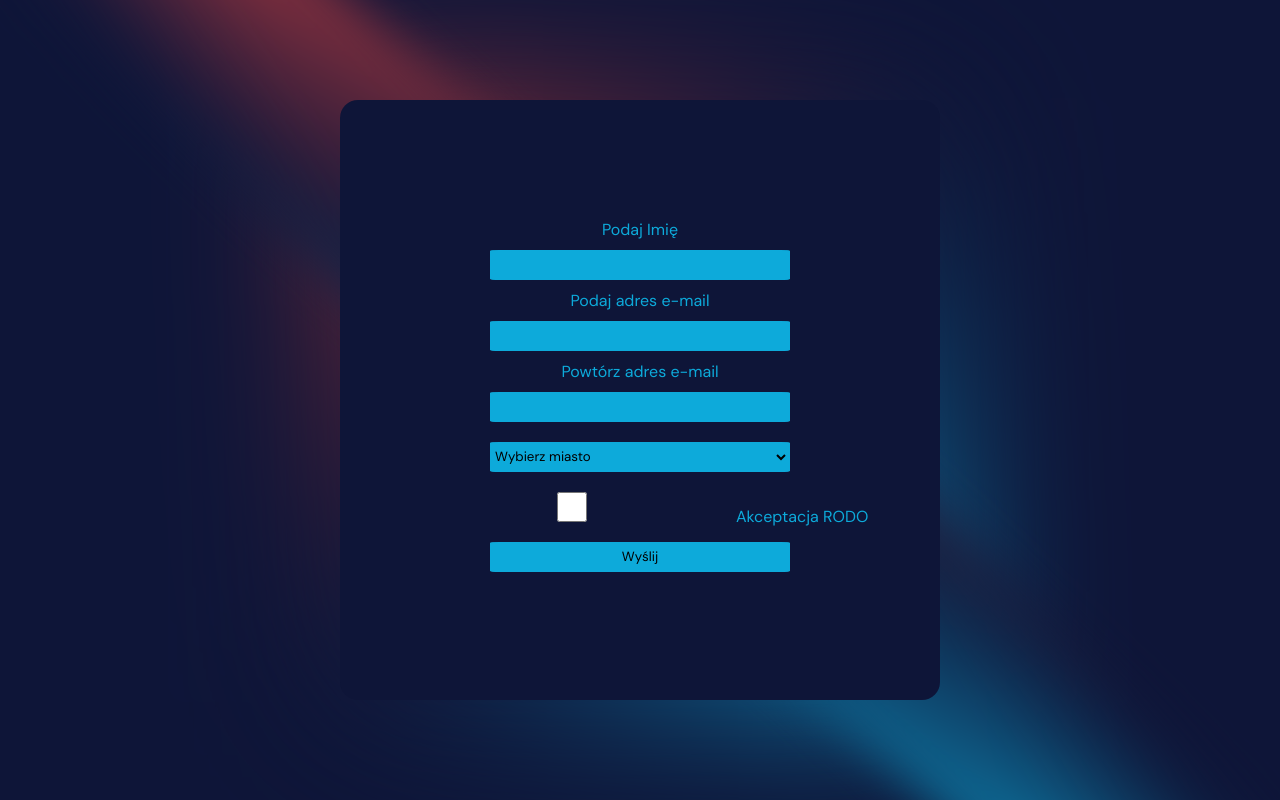
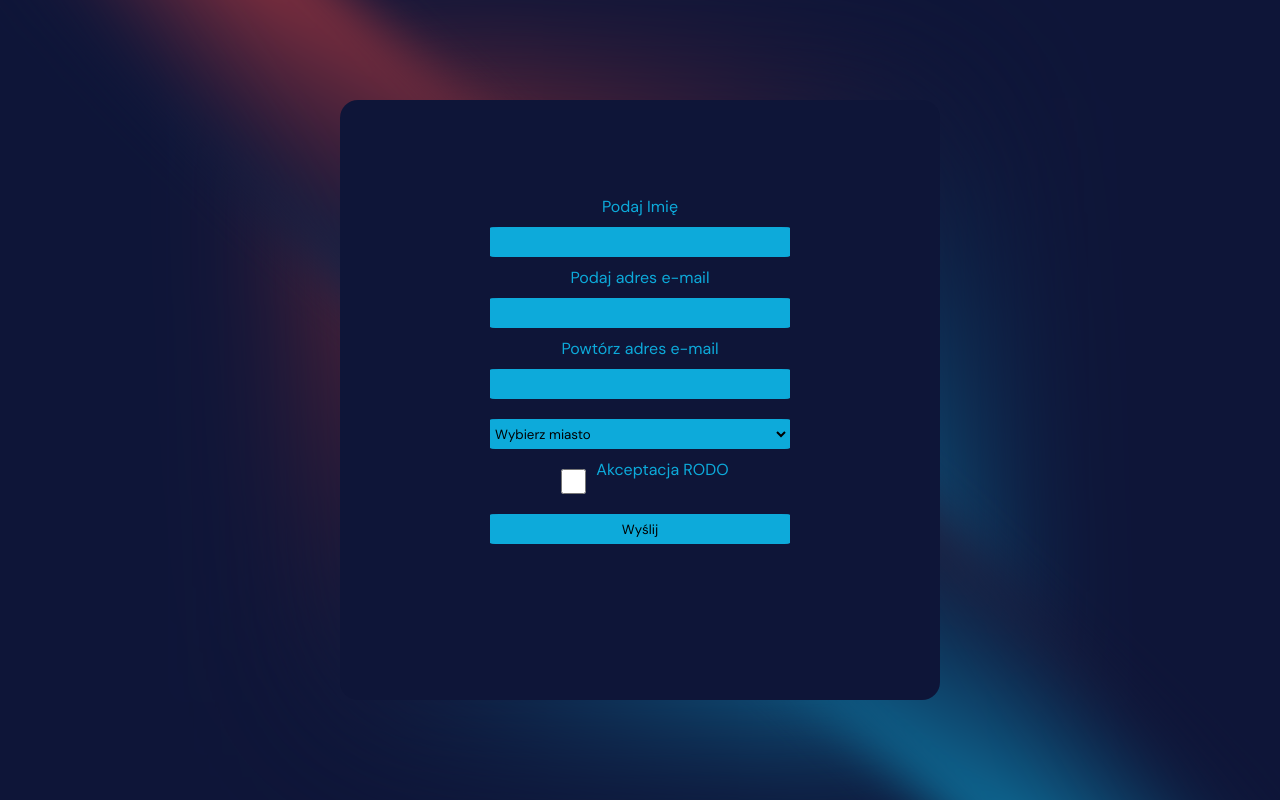
Before and after one commit to EmiliaPrzybylek/form-validation, a plain HTML site: page index.html in a window 1280 px wide. Shown: the top 800 px of the page. Drawn offline with Linux system fonts and the light colour scheme.

Commit message:
html: form-box, form edited; rodo-box, chechbox styled

```diff
--- a/css/style.css
+++ b/css/style.css
@@ -23,8 +23,8 @@ span {
     height: 600px;
     background: white;
     border-radius: 10%;
-    display: flex;
-    align-items: center;
+    /* display: flex; */
+    /* align-items: center; */
 }
 
 .box::before {
@@ -54,7 +54,7 @@ span {
 
 }
 
-.form {
+.form-box {
     position: absolute;
     top: 0;
     left: 0;
@@ -63,13 +63,30 @@ span {
     background: #0e1538;
     z-index: 10;
     color: #0daada;
-    text-align: center;
-    display: flex;
+    /* text-align: center; */
+    /* display: flex;
     justify-content: center;
-    align-items: center;
+    align-items: center; */
     border-radius: 3%;
 }
 
+.form {
+    height: 550px;
+    display: flex;
+    flex-direction: column;
+    align-items: center;
+    justify-content: center;
+}
+
+.rodo-box {
+    display: flex;
+    justify-content: center;
+}
+
+.checkbox {
+    height: 25px;
+    width: 25px;
+}
 
 input, select {
     background-color: #0daada;
--- a/index.html
+++ b/index.html
@@ -12,8 +12,8 @@
 
 <body>
     <div class="box">
-        <div class="form">
-            <form>
+        <div class="form-box">
+            <form class="form">
                 <span id="errors"></span>
 
                 <p>Podaj Imię </p>
@@ -34,11 +34,11 @@
                     <option value="Łódź">Łódź</option>
                 </select>
 
-                <div class="rodo">
-                    <input type="checkbox" id="rodo">
+                <div class="rodo-box">
+                    <input type="checkbox" class="checkbox" id="rodo">
                     <label for="rodo">Akceptacja RODO</label>
-                    <input type="submit" value="Wyślij">
                 </div>
+                <input type="submit" value="Wyślij">
             </form>
         </div>
     </div>
```
